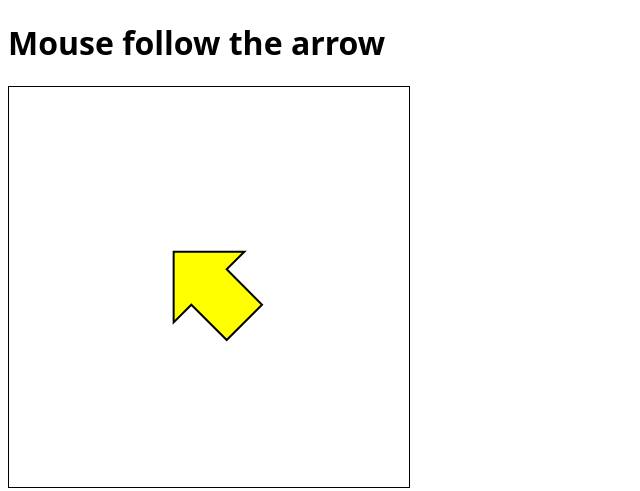
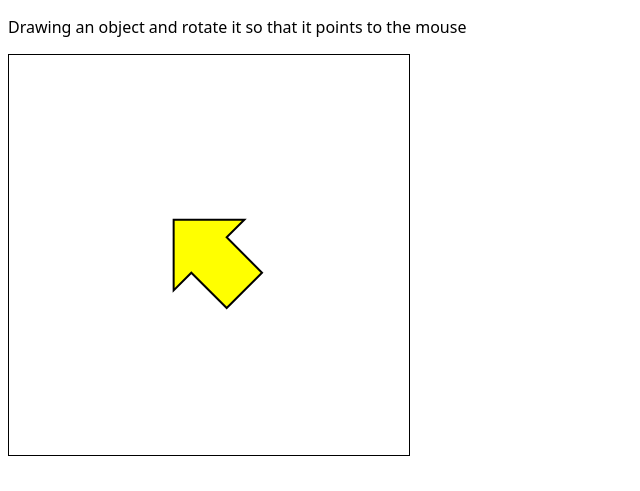
Before and after one commit to antonioJASR/html5-animation, a plain HTML site: page examples/01-rotate-to-mouse.html in a window 1280 px wide. Shown: the whole page, without its empty margins (0-640 px from the left). Drawn offline with Linux system fonts and the light colour scheme.

Commit message:
Change description of the rotate example

```diff
--- a/examples/01-rotate-to-mouse.html
+++ b/examples/01-rotate-to-mouse.html
@@ -16,7 +16,7 @@
   <link rel="stylesheet" href="/style.css">
 </head>
 <body>
-  <h1>Mouse follow the arrow</h1>
+  <p>Drawing an object and rotate it so that it points to the mouse</p>
   <canvas id="canvas" width="400" height="400"></canvas>
 
   <script type="module">
```
